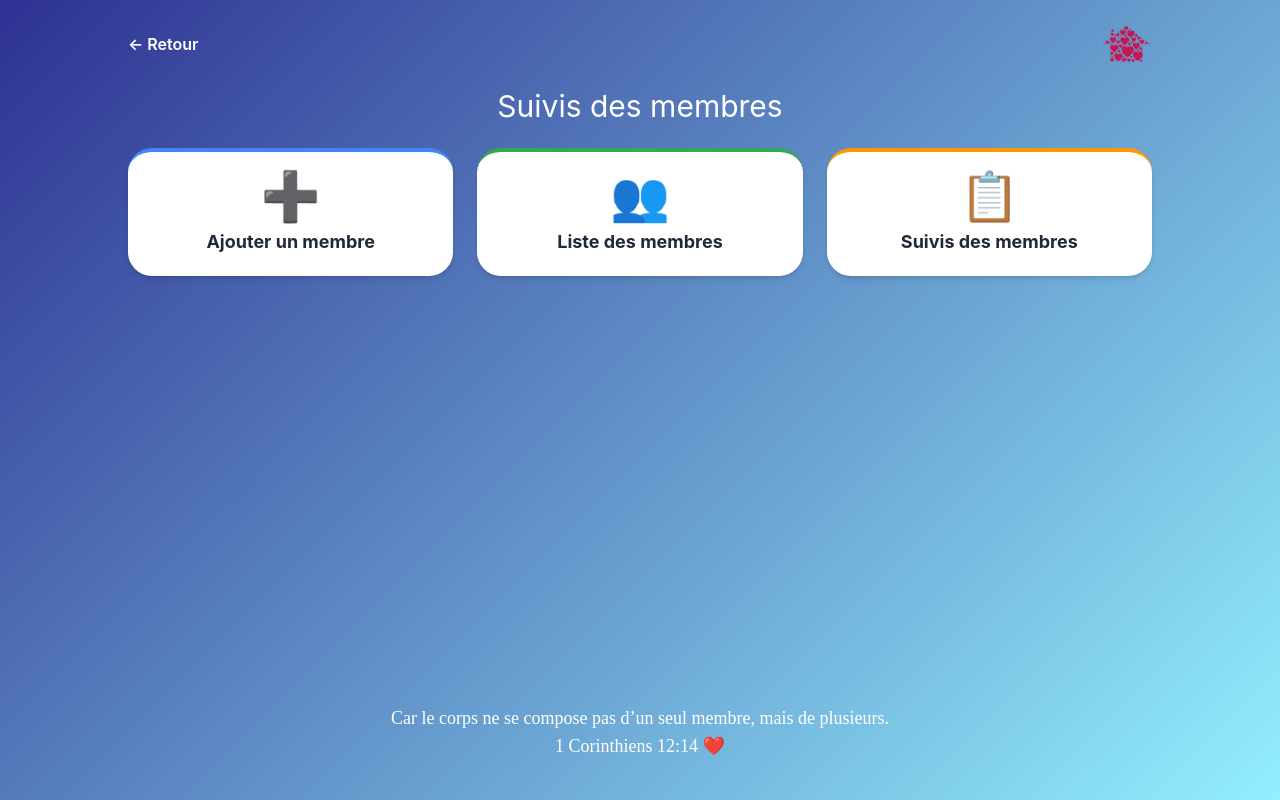
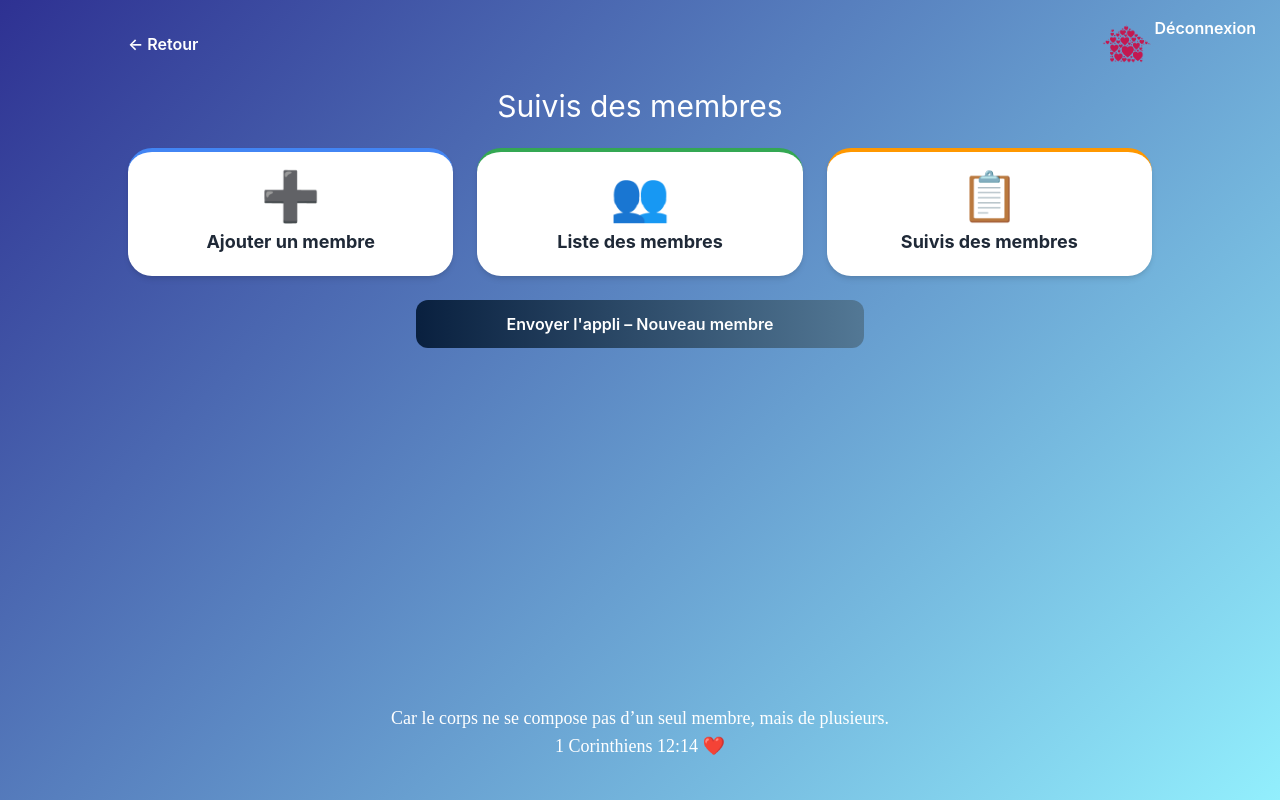
Before and after one commit to allanbavajee/soultrack, a Next.js app: page /membres-hub in a window 1280 px wide. Built offline with nearby package versions, Linux system fonts and the light colour scheme.

Commit message:
Update membres-hub.js

```diff
--- a/pages/membres-hub.js
+++ b/pages/membres-hub.js
@@ -1,7 +1,10 @@
-/* pages/membres-hub.js */
+/* ✅ pages/membres-hub.js */
+"use client";
+
 import Link from "next/link";
 import Image from "next/image";
-import LogoutLink from "../components/LogoutLink"; // ✅ on l’importe ici
+import LogoutLink from "../components/LogoutLink";
+import SendLinkPopup from "../components/SendLinkPopup";
 import { useRouter } from "next/router";
 
 export default function MembresHub() {
@@ -10,9 +13,11 @@ export default function MembresHub() {
   return (
     <div
       className="min-h-screen flex flex-col items-center p-6"
-      style={{ background: "linear-gradient(135deg, #2E3192 0%, #92EFFD 100%)" }}
+      style={{
+        background: "linear-gradient(135deg, #2E3192 0%, #92EFFD 100%)",
+      }}
     >
-      {/* Top bar: Flèche retour + logo */}
+      {/* 🔹 Top bar: Retour + logo + Déconnexion */}
       <div className="w-full max-w-5xl flex justify-between items-center mb-6">
         <button
           onClick={() => router.back()}
@@ -20,23 +25,29 @@ export default function MembresHub() {
         >
           ← Retour
         </button>
-        <Image src="/logo.png" alt="SoulTrack Logo" width={50} height={50} />
+
+        <div className="flex items-center gap-4">
+          <Image src="/logo.png" alt="SoulTrack Logo" width={50} height={50} />
+          <LogoutLink className="bg-white/10 text-white px-4 py-2 rounded-lg hover:bg-white/20 transition" />
+        </div>
       </div>
 
-      {/* Titre */}
+      {/* 🔹 Titre */}
       <h1 className="text-3xl font-login text-white mb-6 text-center">
         Suivis des membres
       </h1>
 
-      {/* Cartes principales */}
-      <div className="flex flex-col md:flex-row gap-6 justify-center w-full max-w-5xl">
+      {/* 🔹 Cartes principales */}
+      <div className="flex flex-col md:flex-row gap-6 justify-center w-full max-w-5xl mb-6">
         {/* Ajouter un membre */}
         <Link
           href="/add-member"
           className="flex-1 bg-white rounded-3xl shadow-md flex flex-col justify-center items-center border-t-4 border-[#4285F4] p-6 hover:shadow-xl transition-all duration-200 cursor-pointer h-32"
         >
           <div className="text-5xl mb-2">➕</div>
-          <div className="text-lg font-bold text-gray-800 text-center">Ajouter un membre</div>
+          <div className="text-lg font-bold text-gray-800 text-center">
+            Ajouter un membre
+          </div>
         </Link>
 
         {/* Liste des membres */}
@@ -45,7 +56,9 @@ export default function MembresHub() {
           className="flex-1 bg-white rounded-3xl shadow-md flex flex-col justify-center items-center border-t-4 border-[#34a853] p-6 hover:shadow-xl transition-all duration-200 cursor-pointer h-32"
         >
           <div className="text-5xl mb-2">👥</div>
-          <div className="text-lg font-bold text-gray-800 text-center">Liste des membres</div>
+          <div className="text-lg font-bold text-gray-800 text-center">
+            Liste des membres
+          </div>
         </Link>
 
         {/* Suivis des membres */}
@@ -54,11 +67,22 @@ export default function MembresHub() {
           className="flex-1 bg-white rounded-3xl shadow-md flex flex-col justify-center items-center border-t-4 border-[#ff9800] p-6 hover:shadow-xl transition-all duration-200 cursor-pointer h-32"
         >
           <div className="text-5xl mb-2">📋</div>
-          <div className="text-lg font-bold text-gray-800 text-center">Suivis des membres</div>
+          <div className="text-lg font-bold text-gray-800 text-center">
+            Suivis des membres
+          </div>
         </Link>
       </div>
 
-      {/* Verset biblique */}
+      {/* 🔹 Bouton popup ajouté sous les cartes */}
+      <div className="w-full max-w-md mb-10">
+        <SendLinkPopup
+          label="Envoyer l'appli – Nouveau membre"
+          type="ajouter_membre"
+          buttonColor="from-[#09203F] to-[#537895]"
+        />
+      </div>
+
+      {/* 🔹 Verset biblique */}
       <div className="mt-auto mb-4 text-center text-white text-lg font-handwriting max-w-2xl">
         Car le corps ne se compose pas d’un seul membre, mais de plusieurs. <br />
         1 Corinthiens 12:14 ❤️
```
